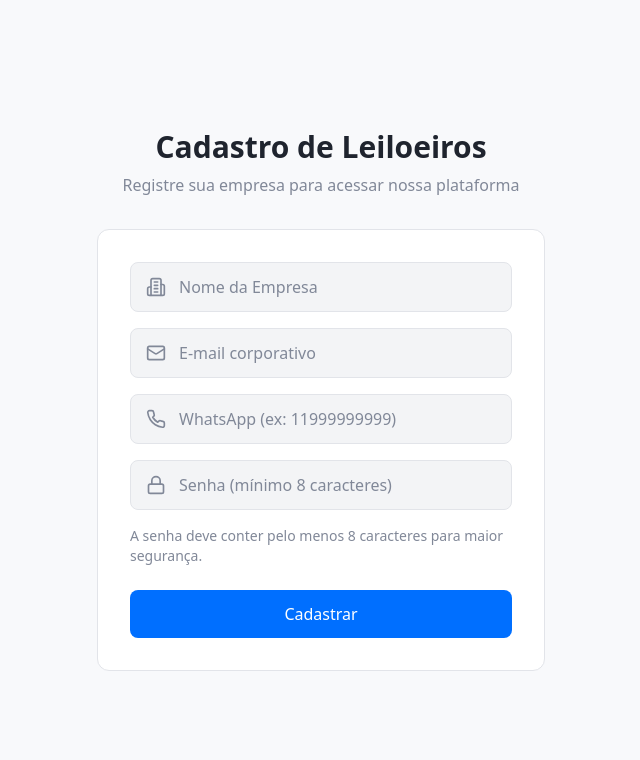
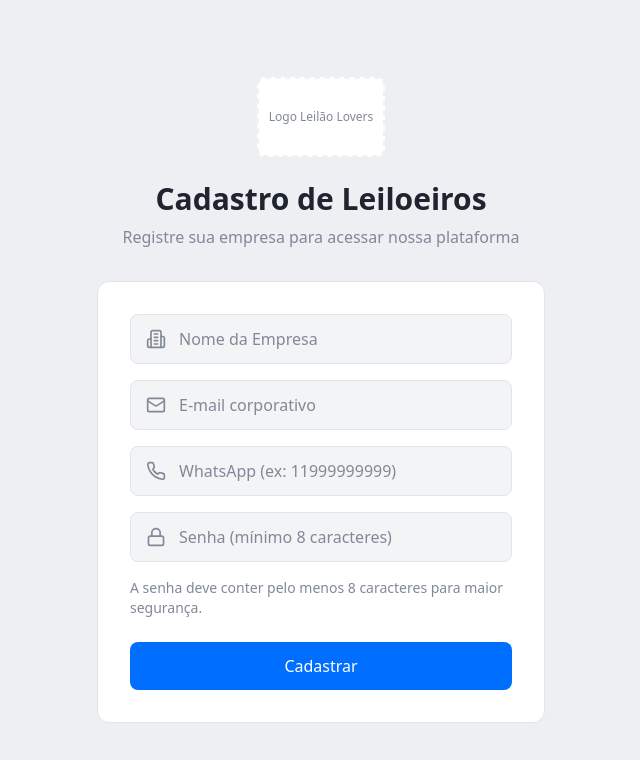
Before and after one commit to jnsaraiva/leiloeiro-cadastro-flow, a React (Vite) app: page / in a window 1280 px wide. Shown: the top 760 px of the page, without its empty margins (319-959 px from the left). Built offline with nearby package versions, Linux system fonts and the light colour scheme.

Commit message:
Add logo placeholder and light gray background
Update background color to light gray and add a placeholder for the company logo above the "Cadastro de Leiloeiros" title. Adjust other colors as necessary for visual consistency.

```diff
--- a/src/index.css
+++ b/src/index.css
@@ -8,7 +8,7 @@ All colors MUST be HSL.
 
 @layer base {
   :root {
-    --background: 220 30% 98%;
+    --background: 220 15% 94%;
     --foreground: 220 20% 15%;
 
     --card: 0 0% 100%;
--- a/src/pages/Index.tsx
+++ b/src/pages/Index.tsx
@@ -5,6 +5,13 @@ const Index = () => {
     <div className="min-h-screen bg-background flex items-center justify-center p-4">
       <div className="w-full max-w-md">
         <div className="text-center mb-8">
+          {/* Logo Frame */}
+          <div className="flex justify-center mb-6">
+            <div className="w-32 h-20 bg-card border-2 border-dashed border-muted rounded-lg flex items-center justify-center">
+              <span className="text-xs text-muted-foreground">Logo Leilão Lovers</span>
+            </div>
+          </div>
+
           <h1 className="text-3xl font-bold text-foreground mb-2">
             Cadastro de Leiloeiros
           </h1>
```
